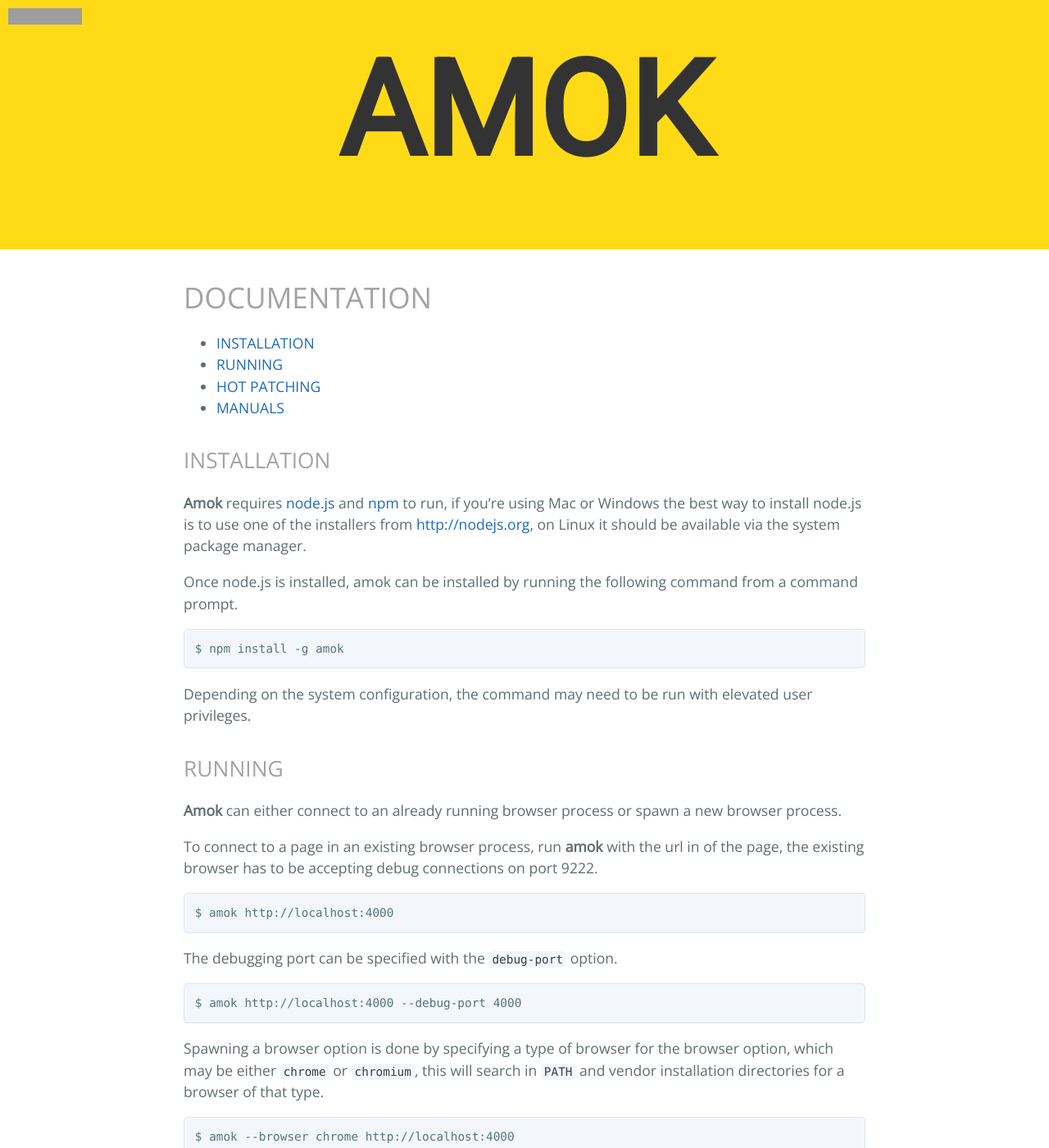
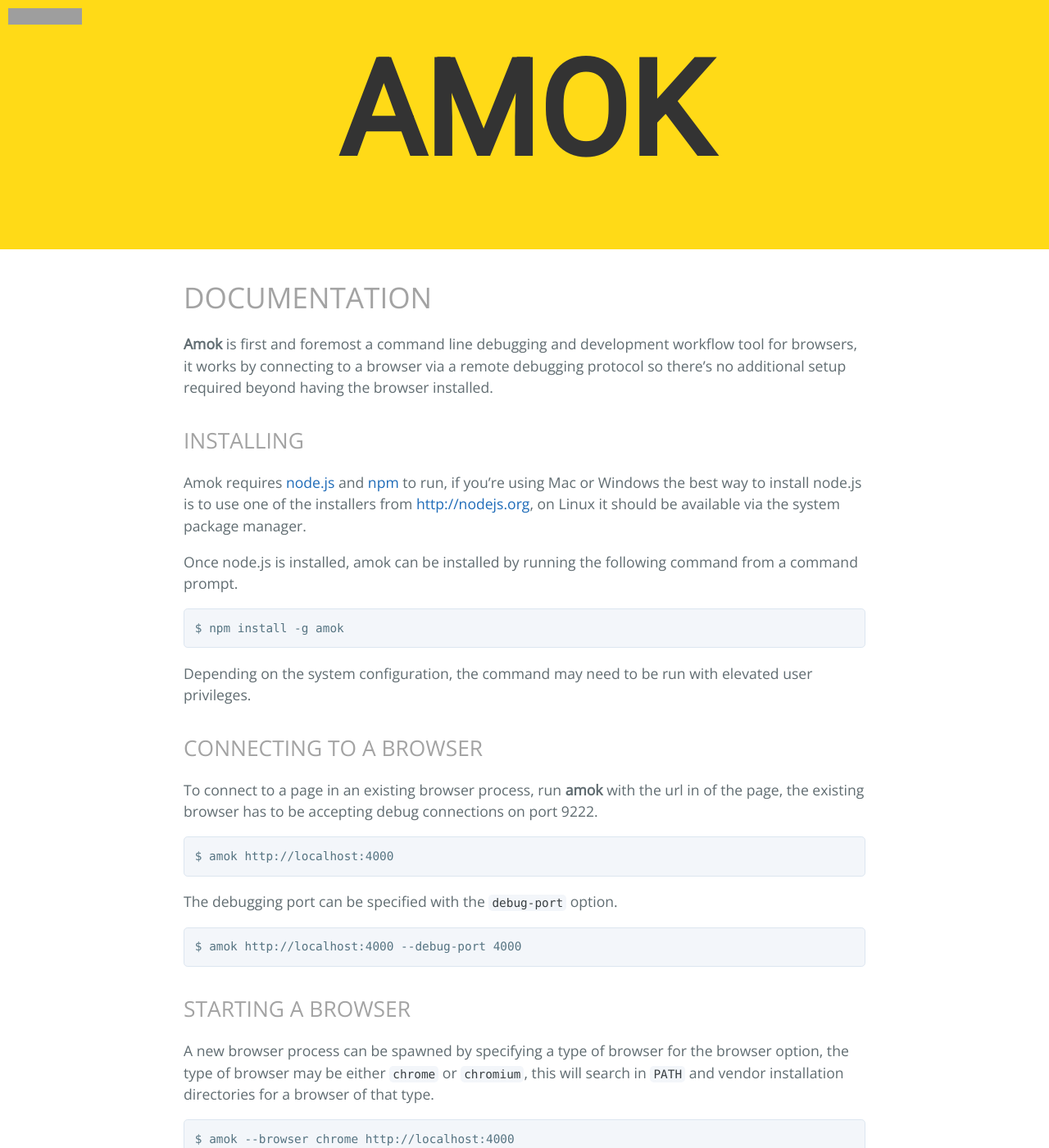
Before and after one commit to stereokai/amok, a Jekyll site: the page built from man/index.md, in a window 1280 px wide and 1400 px high. Shown: the whole window at 82% size. Built offline with Jekyll 4.4.1, drawn with Linux system fonts in a browser that asks for light colours; nearby versions of some CDN libraries; comment, search, counter and statistics services are not loaded; the repository's description, which GitHub fills in, is left out; some of the changed text lies outside the part shown; grey boxes are pictures that could not be loaded.

````diff
--- a/man/index.md
+++ b/man/index.md
@@ -1,29 +1,33 @@
 ---
 ---
+# DOCUMENTATION
 
-# DOCUMENTATION
-  * [INSTALLATION](#installation)
-  * [RUNNING](#running)
-  * [HOT PATCHING](#hot-patching)
-  * [MANUALS](#manuals)
+**Amok** is first and foremost a command line debugging and development workflow
+tool for browsers, it works by connecting to a browser via a remote debugging
+protocol so there's no additional setup required beyond having the browser
+installed.
 
-## INSTALLATION
+## INSTALLING
 
-**Amok** requires [node.js](http://nodejs.org) and [npm](http://npmjs.com) to run, if you're using Mac or Windows the best way to install node.js is to use one of the installers from [http://nodejs.org](http://nodejs.org), on Linux it should be available via the system package manager.
+Amok requires [node.js](http://nodejs.org) and [npm](http://npmjs.com) to run,
+if you're using Mac or Windows the best way to install node.js is to use one of
+the installers from [http://nodejs.org](http://nodejs.org), on Linux it should
+be available via the system package manager.
 
-Once node.js is installed, amok can be installed by running the following command from a command prompt.
+Once node.js is installed, amok can be installed by running the following
+command from a command prompt.
 
 ```sh
 $ npm install -g amok
 ```
 
-Depending on the system configuration, the command may need to be run with elevated user privileges.
+Depending on the system configuration, the command may need to be run with
+elevated user privileges.
 
-## RUNNING
-
-**Amok** can either connect to an already running browser process or spawn a new browser process.
-
-To connect to a page in an existing browser process, run **amok** with the url in of the page, the existing browser has to be accepting debug connections on port 9222.
+## CONNECTING TO A BROWSER
+To connect to a page in an existing browser process, run **amok** with the url
+in of the page, the existing browser has to be accepting debug connections on
+port 9222.
 
 ```
 $ amok http://localhost:4000
@@ -35,69 +39,92 @@ The debugging port can be specified with the `debug-port` option.
 $ amok http://localhost:4000 --debug-port 4000
 ```
 
-Spawning a browser option is done by specifying a type of browser for the browser option, which may be either `chrome` or `chromium`, this will search in `PATH` and vendor installation directories for a browser of that type.
+## STARTING A BROWSER
+A new browser process can be spawned by specifying a type of browser for the
+browser option, the type of browser may be either `chrome` or `chromium`, this
+will search in `PATH` and vendor installation directories for a browser of that
+type.
 
 ```sh
 $ amok --browser chrome http://localhost:4000
 ```
 
-An absolute path for the browser can be specified via environment variables, use this to specify the executable for alternative release channels or custom installation paths.
+An absolute path for the browser can be specified via environment variables, use
+this to specify the executable for alternative release channels or custom
+installation paths.
 
 ```sh
 $ export CHROME_BIN="/absolute/path/to/executable"
 $ amok --browser chrome http://localhost:4000
 ```
 
-Additional command line arguments may also be specified via environment variables, use this to provide extra browser configuration.
+Additional command line arguments may also be specified via environment
+variables, use this to provide extra browser configuration.
 
 ```sh
 $ export CHROME_FLAGS="--user-data-dir=/data_dir/"
 $ amok --browser chrome http://localhost:4000
 ```
 
-**Amok** can also spawn a server by providing a script file as the entry point, the server provides a generated index.html file if none is available with the script entries as script tags.
+## STARTING A SERVER
+**Amok** can also spawn a server by providing a script file as the entry point,
+the server provides a generated index.html file if none is available with the
+script entries as script tags.
 
 ```sh
 $ amok --browser chrome app.js
 ```
 
-The server port and hostname can be specified via the `http-port` and `http-server` options, the default is `http://localhost:9966`
+The server port and hostname can be specified via the `http-port` and
+`http-server` options, the default is `http://localhost:9966`.
 
 ```sh
 $ amok --http-port 4000 --browser chrome app.js
 ```
 
-The server can also preprocess scripts via babel, coffee, tsc, watchify or webpack with the `compiler` option, the resulting bundle will have the same name as the entry file.
+The server can also preprocess scripts via `babel`, `coffee`, `tsc`, `watchify`
+or `webpack` with the `compiler` option, the resulting bundle will have the same
+name as the entry file.
 
 ```sh
 $ amok --browser chrome --compiler webpack app.js
 ```
 
-Additional command line options may be passed to the compiler by ending argument parsing with double dashes, anything succeeding that will be passed directly as command line options to the compiler.
+Additional command line options may be passed to the compiler by ending argument
+parsing with double dashes, anything succeeding that will be passed directly as
+command line options to the compiler.
 
 ```sh
 $ amok --browser chrome --compiler webpack app.js -- --module-bind js=babel
 ```
 
-## HOT PATCHING
+## HOT PATCHING SCRIPTS
+**Amok** supports monitoring source files and hot patching function definitions
+in active scripts when the source files change, scripts may become inactive and
+garbage collected when nothing is referencing them, for instance if there are no
+callbacks in a script.
 
-**Amok** supports monitoring source files and hot patching function definitions in active scripts when the source files change, scripts may become inactive and garbage collected when nothing is referencing them, for instance if there are no callbacks in a script.
+Patches will be applied without interrupting execution of the script, and no
+execution will take place therefore no side effects will occur.
 
-Patches will be applied without interrupting execution of the script, and no execution will take place therefore no side effects will occur.
-
-To enable hot patching, use the hot option and specify a glob of which source files to watch.
+To enable hot patching, use the hot option and specify a glob of which source
+files to watch.
 
 ```js
 $ amok --hot *.js http://localhost:4000
 ```
 
-With a compiler, the glob is redundant, the compilation result will be monitored in-place of any input files.
+With a compiler, the glob is redundant, the compilation result will be monitored
+in-place of any input files.
 
 ```sh
 $ amok --browser chrome --compiler tsc --hot app.ts
 ```
 
-In the browser execution context, an event is dispatched on the window object after a successful patch has been applied, this can be used to perform certain actions like re-rendering with the knowledge there are new function definitions in action.
+In the browser execution context, an event is dispatched on the window object
+after a successful patch has been applied, this can be used to perform certain
+actions like re-rendering with the knowledge there are new function definitions
+in action.
 
 ```js
 window.on('patch', function(event) {
@@ -105,12 +132,35 @@ window.on('patch', function(event) {
 });
 ```
 
+## WATCHING THE FILE SYSTEM
+**Amok** can watch monitor the file system for changes with the `watch` option.
+
+```sh
+$ amok --watch *.css
+```
+Changes to files matching the pattern will be dispatched as events on the window
+object in the browser execution context, which could be used to perform domain
+specific actions like reloading assets.
+
+```js
+window.on('add', function(event) {
+  console.log('%s added', event.detail.filename);
+});
+
+window.on('change', function(event) {
+  console.log('%s changed', event.detail.filename);
+});
+
+window.on('unlink', function(event) {
+  console.log('%s removed', event.detail.filename);
+});
+```
+
 ## MANUALS
-
 See the manual pages for further information
 
-* [amok(1)](amok.1.md)
-:   browser development and debugging tool
+- [amok (1)](amok.1.md)
+: browser development and debugging tool
 
-* [amok(3)](amok.3.md)
-:   browser development and debugging framework for node.js
+- [amok (3)](amok.3.md)
+: browser development and debugging framework for node.js
````
